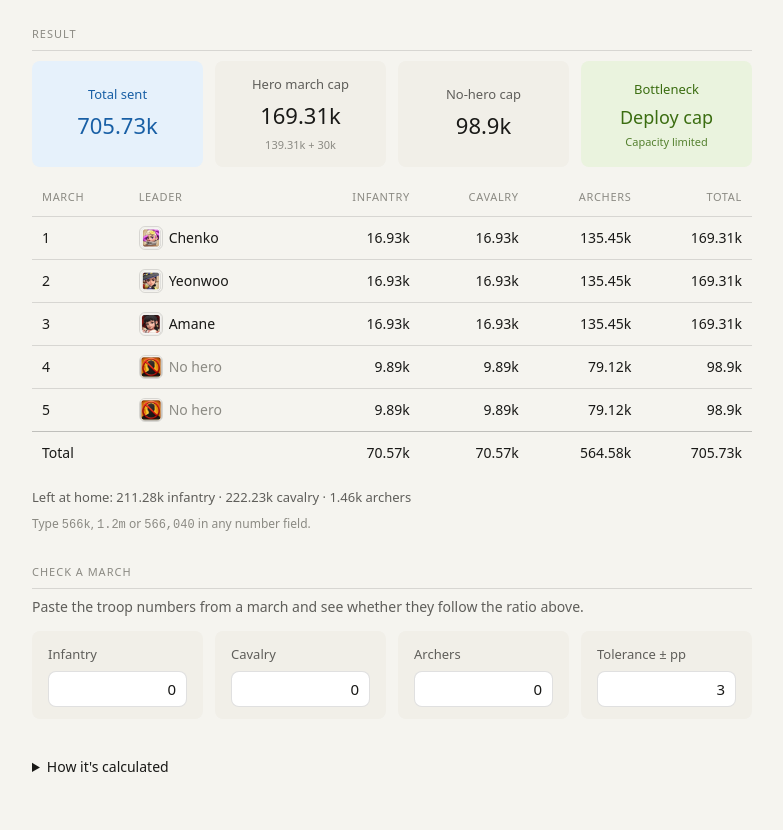
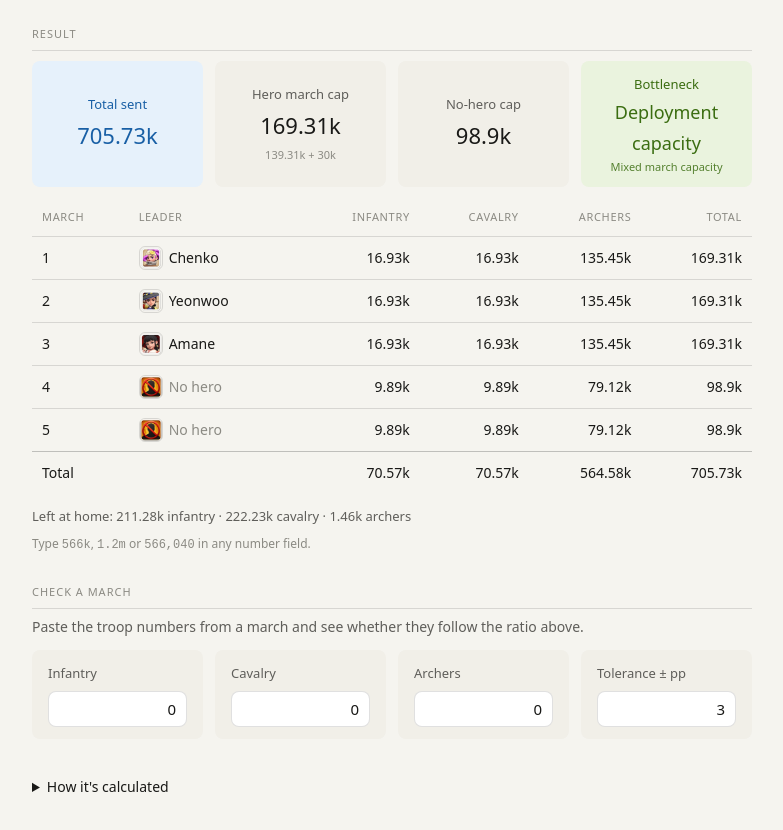
Before and after one commit to maystery/bear-formation-calculator, a plain HTML site: page index.html in a window 1280 px wide. Shown: the part 1101-1931 px from the top of the page, without its empty margins (248-1031 px from the left). Drawn offline with Linux system fonts and the light colour scheme.

Commit message:
Improve bottleneck highlighting

```diff
--- a/index.html
+++ b/index.html
@@ -84,6 +84,8 @@
   .metric.bn-troop .lbl,.metric.bn-troop .val,.metric.bn-troop .limhint{color:var(--text-danger)}
   .metric.bn-cap{background:var(--bg-success)}
   .metric.bn-cap .lbl,.metric.bn-cap .val,.metric.bn-cap .limhint{color:var(--text-success)}
+  .metric.bn-mixed{background:var(--bg-warning)}
+  .metric.bn-mixed .lbl,.metric.bn-mixed .val,.metric.bn-mixed .limhint{color:var(--text-warning)}
   .metric .lbl{margin-bottom:2px}
   b{font-weight:500}
   input[type=text],input[type=number],select{
@@ -555,8 +557,26 @@ function splitMarches(totals, r){
 function clearLimits(){
   ['tileInf','tileCav','tileArc','tileSquad','tileCap']
     .forEach(id => $(id).classList.remove('limit'));
-  $('tileLim').classList.remove('bn-troop','bn-cap');
+  $('tileLim').classList.remove('bn-troop','bn-cap','bn-mixed');
 }
+
+// Compare constraints at the same whole-troop precision used by the output.
+// The small tolerance prevents a mathematically integral ceiling from being
+// treated as one troop too low because of floating-point representation.
+function wholeTroops(value){
+  if(!Number.isFinite(value)) return Infinity;
+  const nearest = Math.round(value);
+  const tolerance = Math.min(1e-6, Math.max(1, Math.abs(value)) * Number.EPSILON * 8);
+  return Math.abs(value - nearest) <= tolerance ? nearest : Math.floor(value);
+}
+
+function findBottlenecks(troopLimits, capTotal, total){
+  return {
+    troops: troopLimits.filter(x => wholeTroops(x.ceiling) === total),
+    capacity: Number.isFinite(capTotal) && wholeTroops(capTotal) === total
+  };
+}
+
 function clearResults(){
   clearLimits();
   $('tTotal').textContent = '–';
@@ -614,20 +634,27 @@ function calc(){
   if(sum <= 0){ clearResults(); return; }
   const r = {inf:P.inf/sum, cav:P.cav/sum, arc:P.arc/sum};
 
-  let troopMax = Infinity, lim = '—';
-  for(const k of ['inf','cav','arc']){
-    if(r[k] === 0) continue;
-    const t = S[k] / r[k];
-    if(t < troopMax){ troopMax = t; lim = {inf:'Infantry',cav:'Cavalry',arc:'Archers'}[k]; }
-  }
-  if(!isFinite(troopMax)) troopMax = 0;
+  const troopMeta = {
+    inf:{label:'Infantry', tile:'tileInf'},
+    cav:{label:'Cavalry', tile:'tileCav'},
+    arc:{label:'Archers', tile:'tileArc'}
+  };
+  const troopLimits = ['inf','cav','arc']
+    .filter(k => r[k] > 0)
+    .map(k => ({key:k, ...troopMeta[k], ceiling:S[k] / r[k]}));
+  const troopMax = troopLimits.length
+    ? Math.min(...troopLimits.map(x => x.ceiling))
+    : 0;
 
   const caps = Array.from({length:n}, (_, i) => order[i] ? capHero : capNone);
   const capTotal = caps.reduce((a, b) => a + b, 0);
+  const capUsage = {
+    hero: caps.some((_, i) => Boolean(order[i])) && Number.isFinite(capHero),
+    squad: caps.some((_, i) => !order[i]) && Number.isFinite(capNone)
+  };
 
-  let T = troopMax;
-  if(capTotal < T){ T = capTotal; lim = 'Deploy cap'; }
-  T = Math.floor(T);
+  const T = wholeTroops(Math.min(troopMax, capTotal));
+  const bottlenecks = findBottlenecks(troopLimits, capTotal, T);
 
   const perMarch = allocate(T, caps);
   const rows = splitMarches(perMarch, r);
@@ -639,21 +666,36 @@ function calc(){
   const grand = tot.inf + tot.cav + tot.arc;
 
   $('tTotal').textContent = fmt(grand);
-  $('tLim').textContent = lim;
 
-  // highlight whatever is actually holding the total back
+  // Highlight every constraint that prevents one more whole troop from being
+  // deployed, but only highlight capacity sources used by an active march.
   clearLimits();
-  const troopTile = {Infantry:'tileInf', Cavalry:'tileCav', Archers:'tileArc'}[lim];
-  if(troopTile){
-    $(troopTile).classList.add('limit');
+  bottlenecks.troops.forEach(x => $(x.tile).classList.add('limit'));
+  if(bottlenecks.capacity){
+    if(capUsage.hero) $('tileCap').classList.add('limit');
+    if(capUsage.squad) $('tileSquad').classList.add('limit');
+  }
+
+  const troopLabels = bottlenecks.troops.map(x => x.label);
+  const labels = [...troopLabels];
+  if(bottlenecks.capacity) labels.push('Deployment capacity');
+  $('tLim').textContent = labels.length === 1 ? labels[0] : 'Multiple';
+
+  if(bottlenecks.troops.length && bottlenecks.capacity){
+    $('tileLim').classList.add('bn-mixed');
+    $('limHint').textContent = troopLabels.join(' + ') + ' + capacity';
+  } else if(bottlenecks.troops.length){
     $('tileLim').classList.add('bn-troop');
-    $('limHint').textContent = 'Out of ' + lim.toLowerCase();
-  } else if(lim === 'Deploy cap'){
-    $('tileSquad').classList.add('limit');
-    $('tileCap').classList.add('limit');
+    $('limHint').textContent = troopLabels.length === 1
+      ? 'Out of ' + troopLabels[0].toLowerCase()
+      : troopLabels.join(' + ');
+  } else if(bottlenecks.capacity){
     $('tileLim').classList.add('bn-cap');
-    $('limHint').textContent = 'Capacity limited';
+    $('limHint').textContent = capUsage.hero && capUsage.squad
+      ? 'Mixed march capacity'
+      : capUsage.hero ? 'Hero march capacity' : 'Squad capacity';
   } else {
+    $('tLim').textContent = '—';
     $('limHint').textContent = '';
   }
 
```
